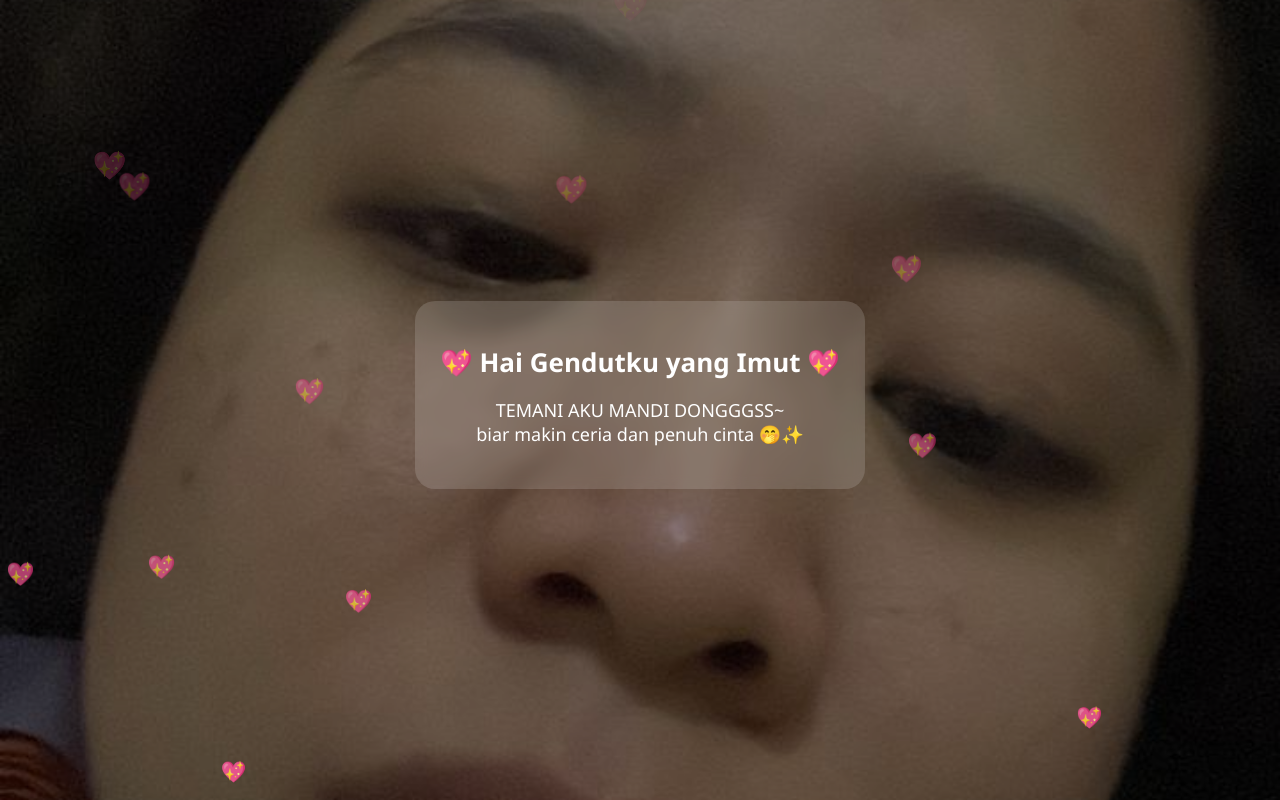
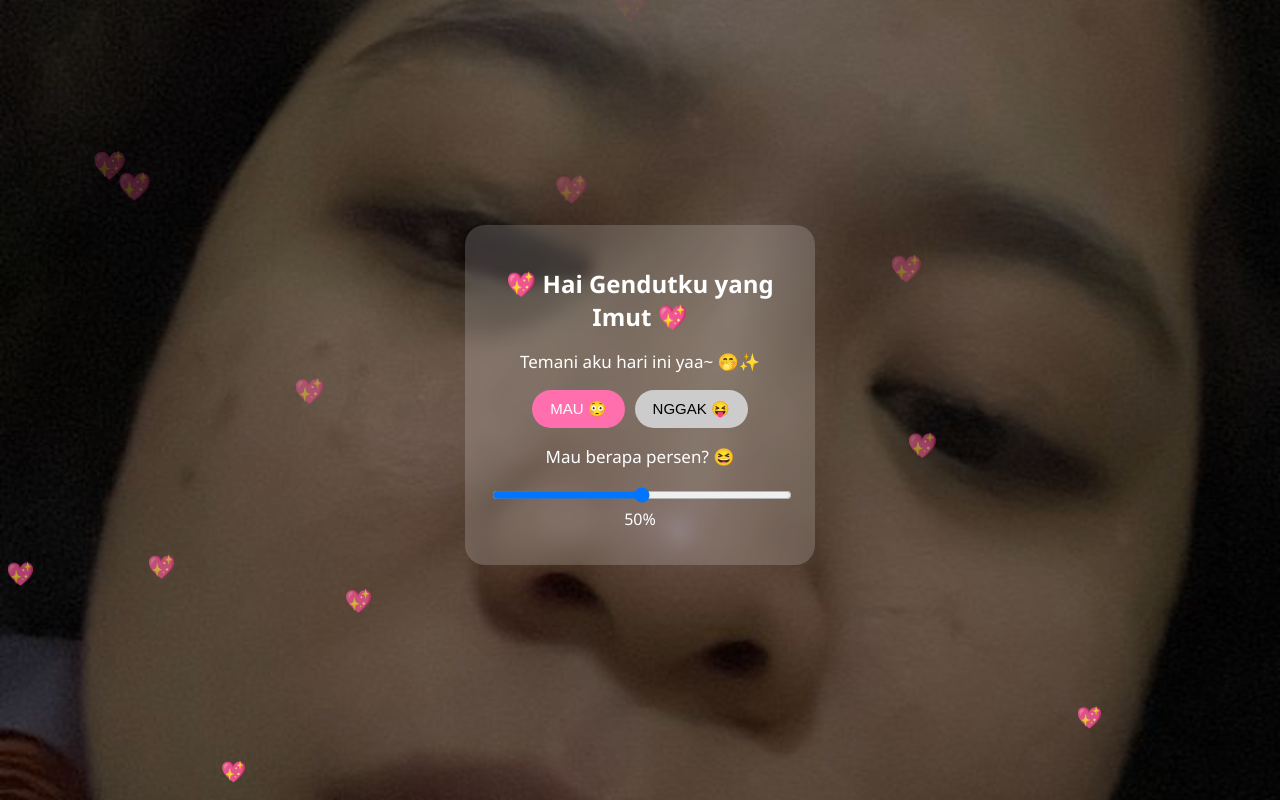
Before and after one commit to Mboxxy/Mboxxy.github.io, a plain HTML site: page index.html in a window 1280 px wide. Drawn offline with Linux system fonts and the light colour scheme.

Commit message:
Update styles and content in index.html

```diff
--- a/index.html
+++ b/index.html
@@ -16,11 +16,10 @@
     overflow: hidden;
   }
 
-  /* overlay biar teks kebaca */
   .overlay {
     position: absolute;
     inset: 0;
-    background: rgba(0,0,0,0.35);
+    background: rgba(0,0,0,0.4);
   }
 
   .card {
@@ -35,29 +34,66 @@
   }
 
   .box {
-    background: rgba(255,255,255,0.15);
+    background: rgba(255,255,255,0.18);
     backdrop-filter: blur(6px);
     border-radius: 20px;
     padding: 25px;
     color: #fff;
     animation: float 4s ease-in-out infinite;
+    width: 100%;
+    max-width: 350px;
   }
 
-  h1 {
-    font-size: 26px;
-    margin-bottom: 10px;
-  }
-
-  p {
-    font-size: 18px;
-  }
+  h1 { font-size: 24px; margin-bottom: 10px; }
+  p { font-size: 17px; }
 
   @keyframes float {
     0%,100% { transform: translateY(0); }
     50% { transform: translateY(-10px); }
   }
 
-  /* hati melayang */
+  .btns {
+    margin-top: 15px;
+    display: flex;
+    gap: 10px;
+    justify-content: center;
+  }
+
+  button {
+    border: none;
+    border-radius: 20px;
+    padding: 10px 18px;
+    font-size: 15px;
+    cursor: pointer;
+  }
+
+  .yes { background: #ff6fae; color: #fff; }
+  .no { background: #ccc; }
+
+  .rating {
+    margin-top: 15px;
+  }
+
+  input[type=range] { width: 100%; }
+
+  #result, #giftText {
+    margin-top: 10px;
+    font-weight: bold;
+  }
+
+  .gift {
+    display: none;
+    font-size: 50px;
+    animation: pop 0.6s ease-out;
+    margin-top: 10px;
+  }
+
+  @keyframes pop {
+    0% { transform: scale(0); }
+    80% { transform: scale(1.2); }
+    100% { transform: scale(1); }
+  }
+
   .heart {
     position: absolute;
     bottom: -30px;
@@ -71,7 +107,6 @@
     100% { transform: translateY(-110vh) scale(1.5); opacity:0; }
   }
 
-  /* puff cloud lucu */
   .puff {
     position: absolute;
     bottom: 20%;
@@ -94,15 +129,54 @@
   <div class="card">
     <div class="box">
       <h1>💖 Hai Gendutku yang Imut 💖</h1>
-      <p>TEMANI AKU MANDI DONGGGSS~<br>biar makin ceria dan penuh cinta 🤭✨</p>
+      <p>Temani aku hari ini yaa~ 🤭✨</p>
+
+      <div class="btns">
+        <button class="yes" onclick="jawab('mau')">MAU 😳</button>
+        <button class="no" onclick="jawab('nggak')">NGGAK 😝</button>
+      </div>
+
+      <div class="rating">
+        <p>Mau berapa persen? 😆</p>
+        <input type="range" min="0" max="100" value="50" id="rate" oninput="updateRate()">
+        <div id="rateText">50%</div>
+      </div>
+
+      <div id="result"></div>
+
+      <div class="gift" id="gift">🎁</div>
+      <div id="giftText"></div>
     </div>
   </div>
 
-  <!-- puff cloud lucu -->
   <div class="puff">☁️💨</div>
 
-  <!-- hati random -->
 <script>
+  function jawab(pilih){
+    const res = document.getElementById("result");
+    if(pilih === "mau"){
+      res.innerHTML = "YEAY 😍 Kamu baik banget sih 💖";
+    } else {
+      res.innerHTML = "Yahh 😭 tapi aku tetap sayang 😝";
+    }
+  }
+
+  function updateRate(){
+    const val = document.getElementById("rate").value;
+    document.getElementById("rateText").innerText = val + "%";
+
+    const gift = document.getElementById("gift");
+    const giftText = document.getElementById("giftText");
+
+    if(val >= 80){
+      gift.style.display = "block";
+      giftText.innerHTML = "Selamat 🎉 kamu dapat hadiah peluk virtual 🤗💖";
+    } else {
+      gift.style.display = "none";
+      giftText.innerHTML = "";
+    }
+  }
+
   function createHeart(){
     const heart = document.createElement("div");
     heart.className = "heart";
```
Lines whose indentation alone changed are shown as unchanged.
